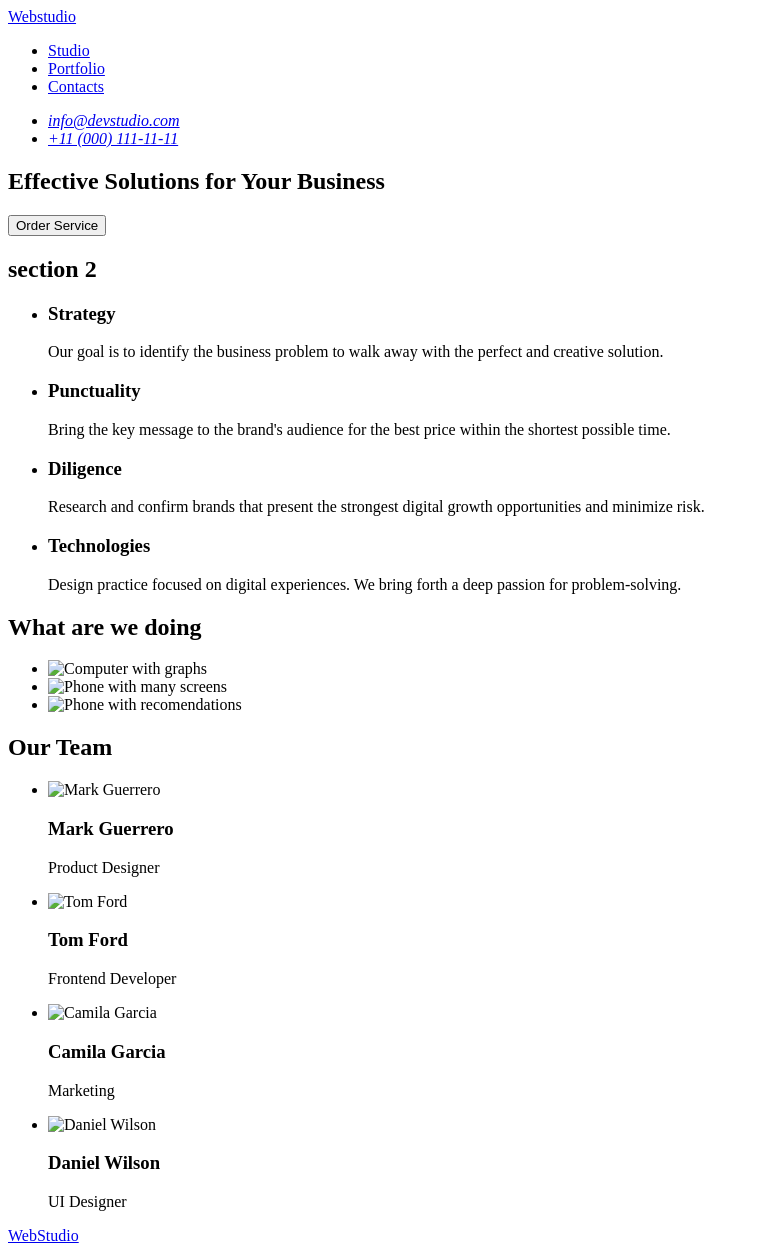
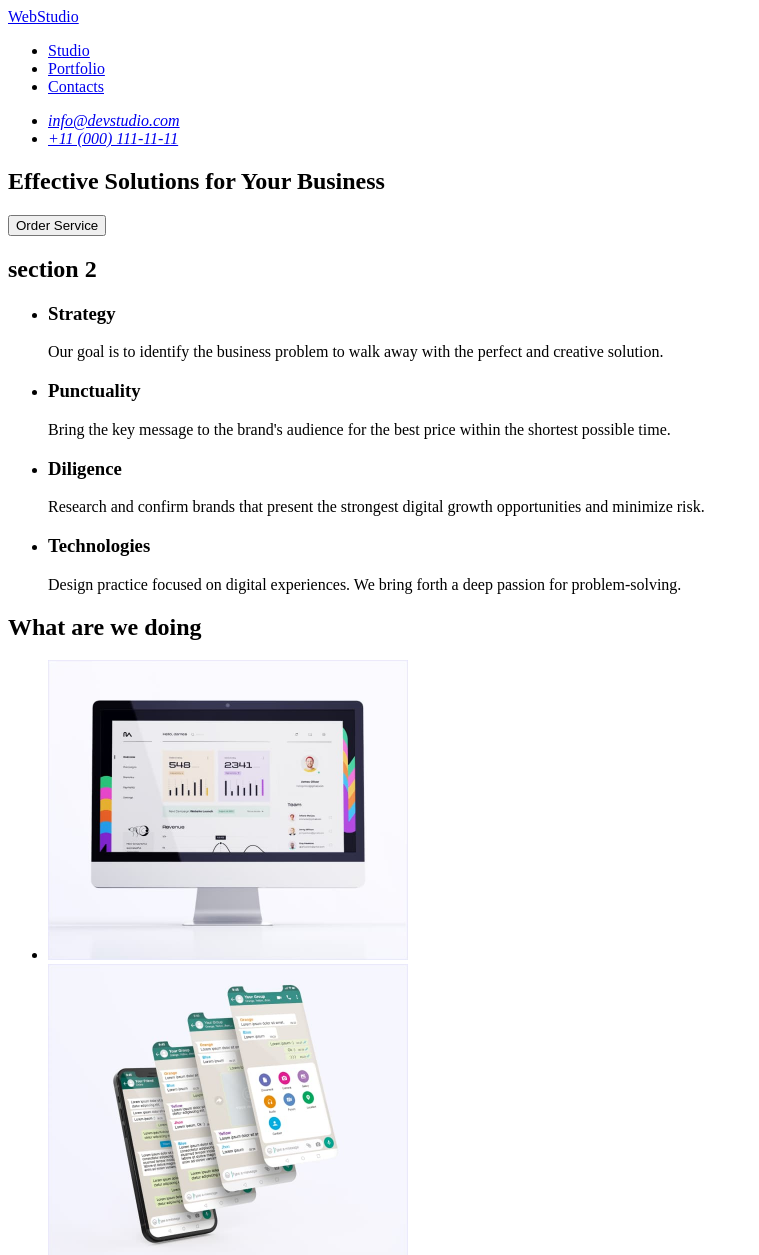
Before and after one commit to Alex13777/goit-markup-hw-01, a plain HTML site: page index.html in a window 1280 px wide. Shown: the top 1255 px of the page, without its empty margins (0-759 px from the left). Drawn offline with Linux system fonts and the light colour scheme; the site is published under a folder, as on GitHub Pages, so addresses that start at the root find nothing.

Commit message:
Update index.html

```diff
--- a/index.html
+++ b/index.html
@@ -10,7 +10,7 @@
     <!-- Header -->
     <header>
       <nav>
-        <a href="./index.html">Webstudio</a>
+        <a href="./index.html">WebStudio</a>
         <ul>
           <li><a href="/">Studio</a></li>
           <li><a href="/">Portfolio</a></li>
@@ -70,7 +70,7 @@
         <ul>
           <li>
             <img
-              src="/images/image(1).jpg"
+              src="./images/image(1).jpg"
               alt="Computer with graphs"
               width="360"
               height="300"
@@ -78,7 +78,7 @@
           </li>
           <li>
             <img
-              src="/images/image(2).jpg"
+              src="./images/image(2).jpg"
               alt="Phone with many screens"
               width="360"
               height="300"
@@ -86,7 +86,7 @@
           </li>
           <li>
             <img
-              src="/images/image(3).jpg"
+              src="./images/image(3).jpg"
               alt="Phone with recomendations"
               width="360"
               height="300"
@@ -100,7 +100,7 @@
         <ul>
           <li>
             <img
-              src="/images/image(4).jpg"
+              src="./images/image(4).jpg"
               alt="Mark Guerrero"
               width="264"
               height="260"
@@ -110,7 +110,7 @@
           </li>
           <li>
             <img
-              src="/images/image(5).jpg"
+              src="./images/image(5).jpg"
               alt="Tom Ford"
               width="264"
               height="260"
@@ -120,7 +120,7 @@
           </li>
           <li>
             <img
-              src="/images/image(6).jpg"
+              src="./images/image(6).jpg"
               alt="Camila Garcia"
               width="264"
               height="260"
@@ -130,7 +130,7 @@
           </li>
           <li>
             <img
-              src="/images/image(7).jpg"
+              src="./images/image(7).jpg"
               alt="Daniel Wilson"
               width="264"
               height="260"
@@ -143,7 +143,7 @@
     </main>
     <!-- Footer -->
     <footer>
-      <a href="/">WebStudio</a>
+      <a href="./index.html">WebStudio</a>
       <p>
         Increase the flow of customers and sales for your business with digital
         marketing & growth solutions.
```
